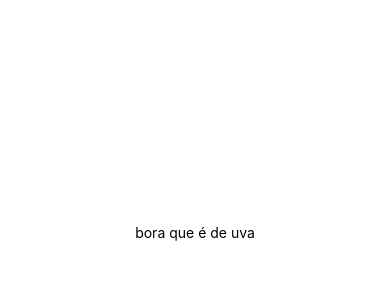
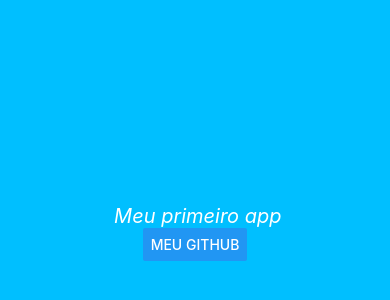
Before and after one commit to JulioVianaDev/expo-project, a React Native app: screen / in a window 390 px wide. Shown: the part 190-490 px from the top of the page. Built offline with nearby package versions, Linux system fonts and the light colour scheme.

Commit message:
editando a entrada principal e colocando um botão com link

```diff
--- a/App.js
+++ b/App.js
@@ -1,20 +1,26 @@
 import { StatusBar } from 'expo-status-bar';
 import { StyleSheet, Text, View } from 'react-native';
+import { Button, Linking } from 'react-native-web';
 
 export default function App() {
   return (
-    <View style={styles.container}>
-      <Text>bora que é de uva</Text>
-      <StatusBar style="auto" />
+    <View style={styles.body}>
+      <Text style={styles.text}> Meu primeiro app</Text>
+      <Button title='Meu Github' onPress={()=>{Linking.openURL('https://github.com/juliovianadev')}}></Button>
     </View>
   );
 }
 
 const styles = StyleSheet.create({
-  container: {
-    flex: 1,
-    backgroundColor: '#fff',
+  body:{
+    backgroundColor: '#00BFFF',
     alignItems: 'center',
     justifyContent: 'center',
+    flex:1,
+  },
+  text: {
+   color: '#fff',
+   fontSize: 20,
+   fontStyle: 'italic',
   },
 });
```
